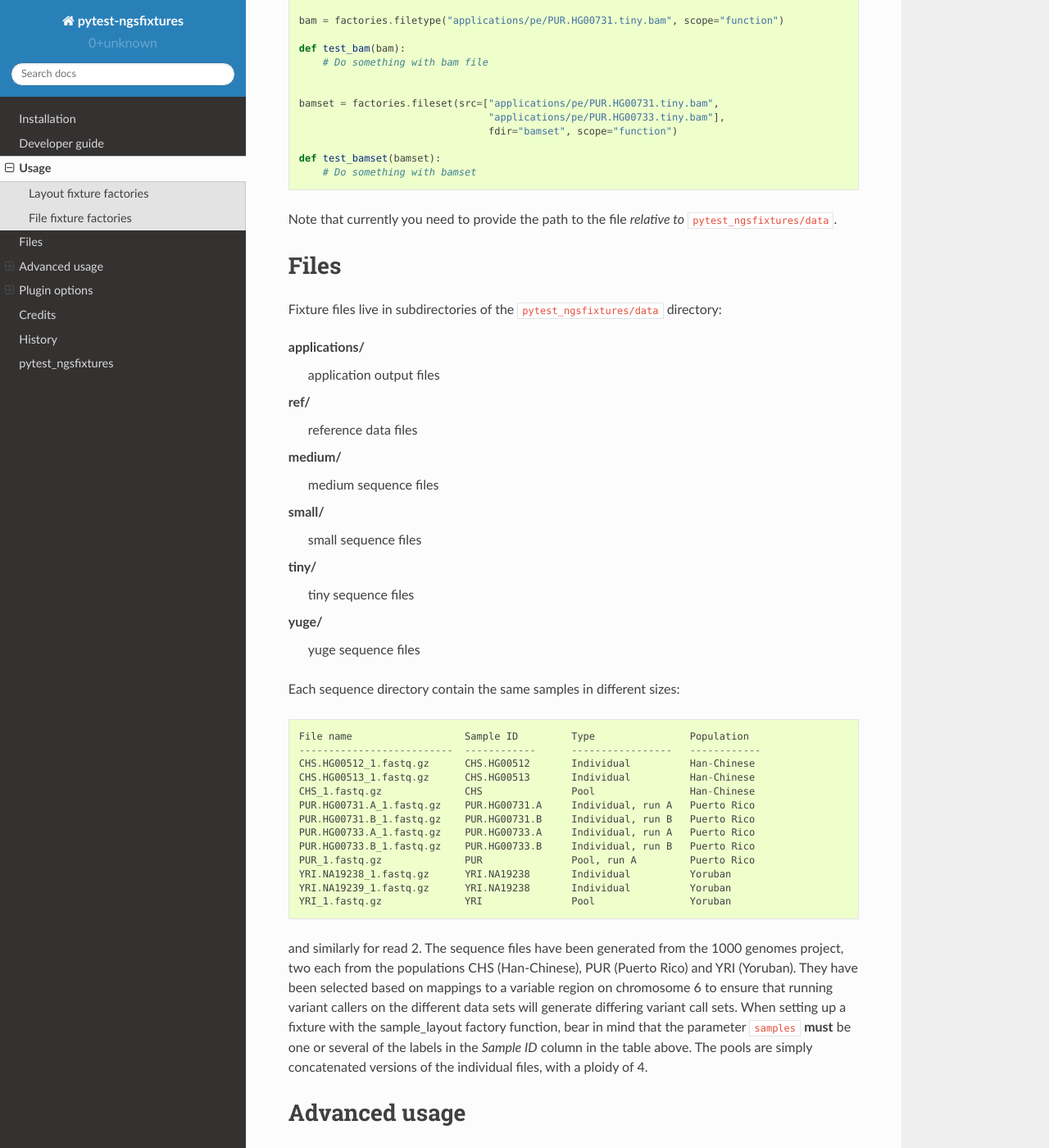
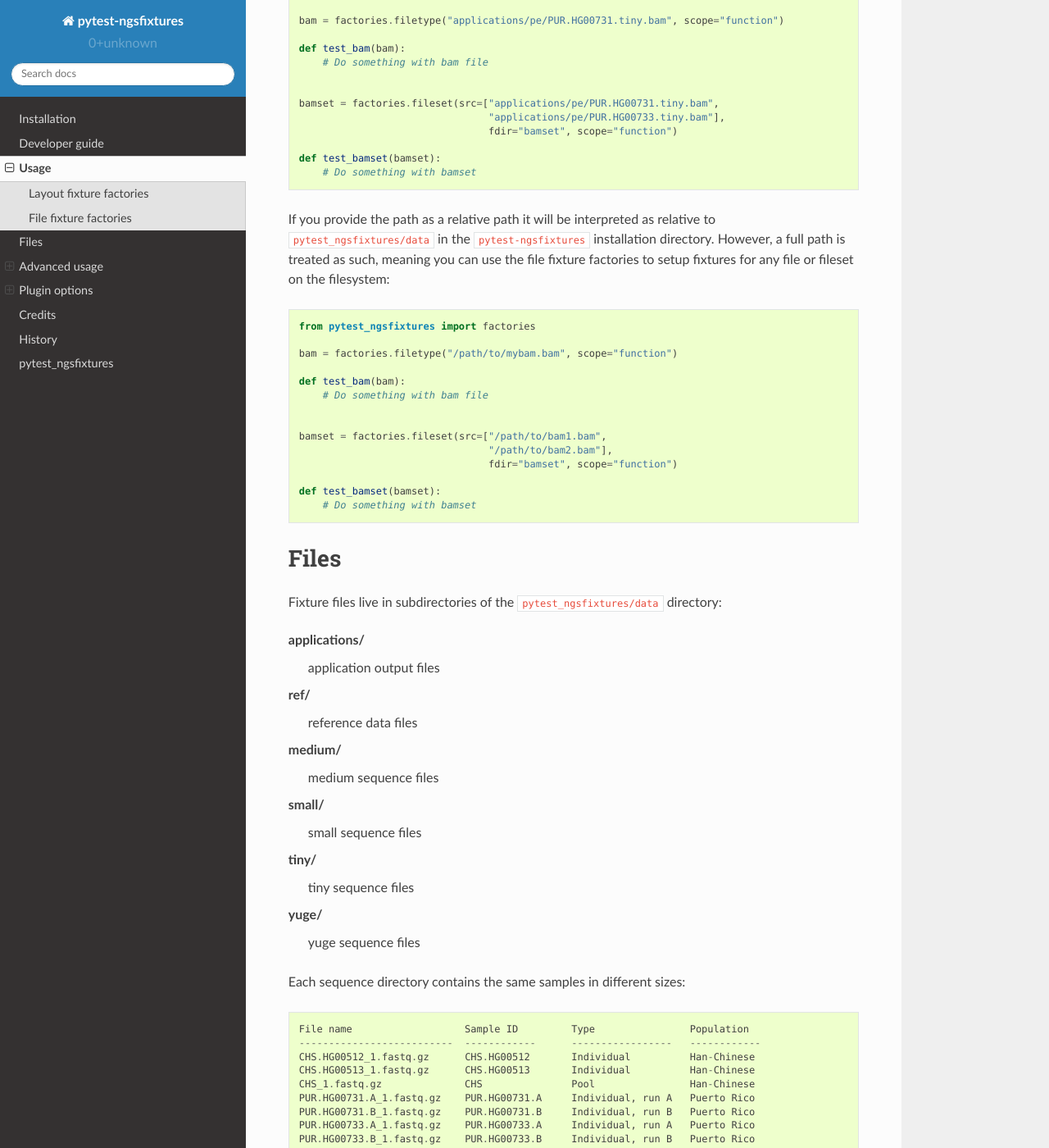
Before and after one commit to percyfal/pytest-ngsfixtures, a Sphinx documentation site: the page built from docs/usage.rst, in a window 1280 px wide and 1400 px high, scrolled down 1488 px. Shown: the whole window at 82% size. Built offline with Sphinx 7.4.7 and the Read the Docs theme 2.0.0, drawn with Linux system fonts in a browser that asks for light colours.

Commit message:
Add docs on filetype fixtures and full paths

```diff
--- a/docs/usage.rst
+++ b/docs/usage.rst
@@ -86,15 +86,36 @@ reside.
 
 
    bamset = factories.fileset(src=["applications/pe/PUR.HG00731.tiny.bam",
-		                   "applications/pe/PUR.HG00733.tiny.bam"],
-                                   fdir="bamset", scope="function")
+				   "applications/pe/PUR.HG00733.tiny.bam"],
+				   fdir="bamset", scope="function")
 
    def test_bamset(bamset):
        # Do something with bamset
 
 
-Note that currently you need to provide the path to the file *relative
-to* ``pytest_ngsfixtures/data``.
+If you provide the path as a relative path it will be interpreted as
+relative to ``pytest_ngsfixtures/data`` in the ``pytest-ngsfixtures``
+installation directory. However, a full path is treated as such,
+meaning you can use the file fixture factories to setup fixtures for
+any file or fileset on the filesystem:
+
+.. code-block:: python
+
+   from pytest_ngsfixtures import factories
+
+   bam = factories.filetype("/path/to/mybam.bam", scope="function")
+
+   def test_bam(bam):
+       # Do something with bam file
+
+
+   bamset = factories.fileset(src=["/path/to/bam1.bam",
+				   "/path/to/bam2.bam"],
+				   fdir="bamset", scope="function")
+
+   def test_bamset(bamset):
+       # Do something with bamset
+
 
 
 Files
@@ -121,7 +142,7 @@ tiny/
 yuge/
   yuge sequence files
 
-Each sequence directory contain the same samples in different sizes:
+Each sequence directory contains the same samples in different sizes:
 
 ::
 
```
